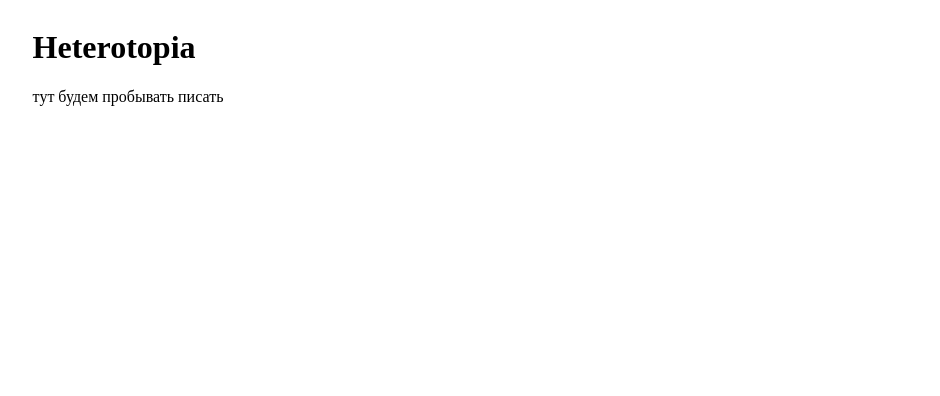
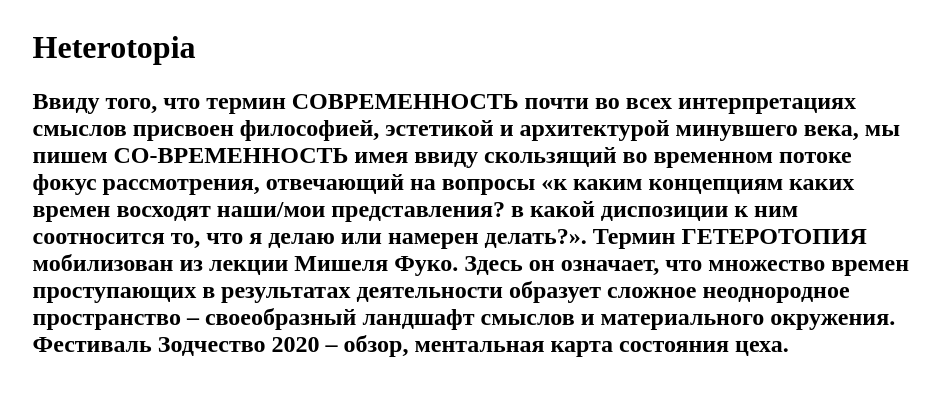
Before and after one commit to designunit/heterotopia, a Next.js app: page / in a window 1280 px wide. Shown: the top 396 px of the page, without its empty margins (165-1105 px from the left). Built offline with nearby package versions, Linux system fonts and the light colour scheme.

Commit message:
текст1

```diff
--- a/pages/index.tsx
+++ b/pages/index.tsx
@@ -2,7 +2,6 @@ import * as React from 'react'
 
 import { NextPage } from 'next'
 import Head from 'next/head'
-
 import { Layout } from '../src/components/Layout'
 
 const Page: NextPage = () => {
@@ -17,7 +16,7 @@ const Page: NextPage = () => {
             <h1>
                 Heterotopia
             </h1>
-            <p>тут будем пробывать писать</p>
+            <h2>Ввиду того, что термин СОВРЕМЕННОСТЬ почти во всех интерпретациях смыслов присвоен философией, эстетикой и архитектурой минувшего века, мы пишем СО-ВРЕМЕННОСТЬ имея ввиду скользящий во временном потоке фокус рассмотрения, отвечающий на вопросы «к каким концепциям каких времен восходят наши/мои представления? в какой диспозиции к ним соотносится то, что я делаю или намерен делать?». Термин ГЕТЕРОТОПИЯ мобилизован из лекции Мишеля Фуко. Здесь он означает, что множество времен проступающих в результатах деятельности образует сложное неоднородное пространство – своеобразный ландшафт смыслов и материального окружения. Фестиваль Зодчество 2020 – обзор, ментальная карта состояния цеха.</h2>
         </Layout>
     )
 }
```
